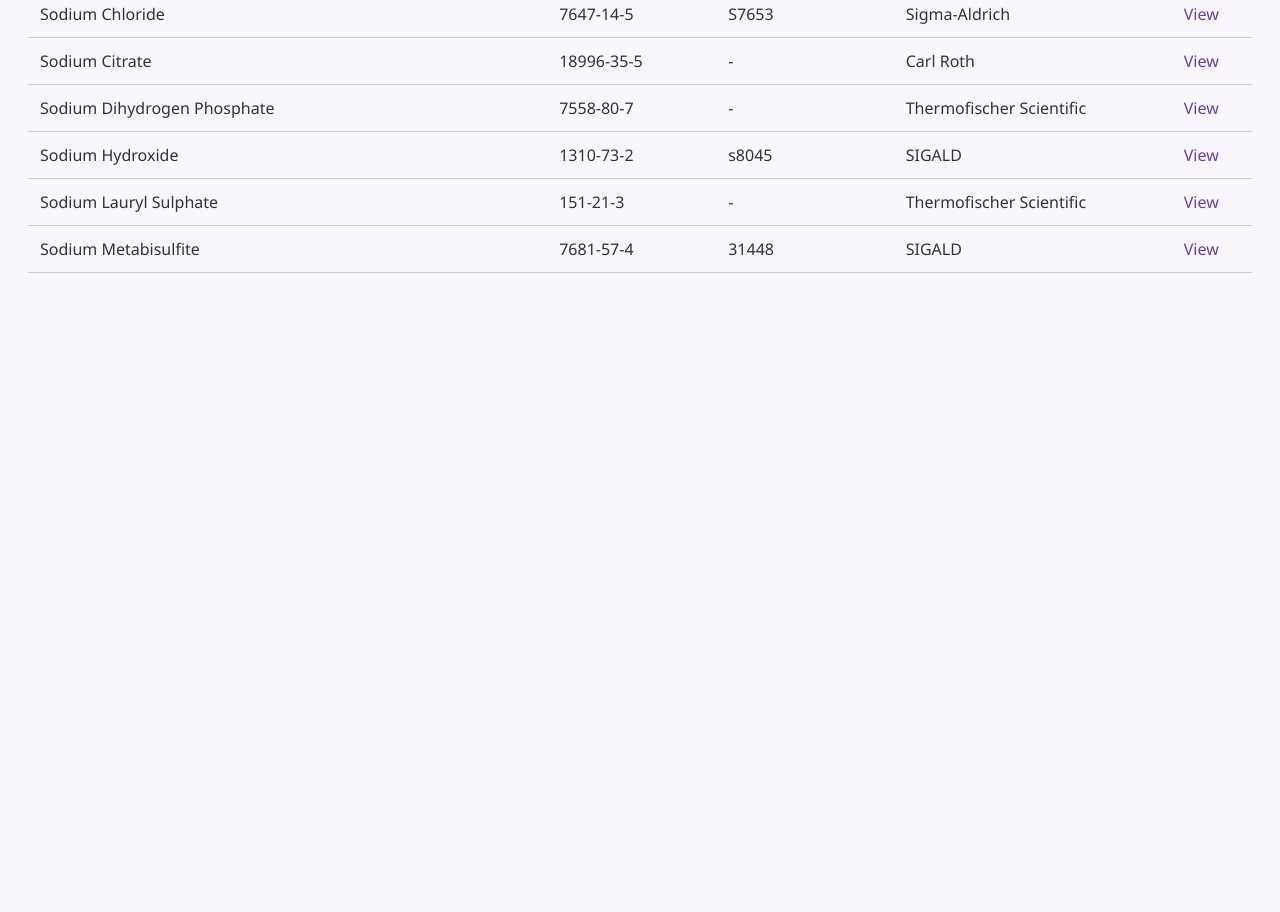
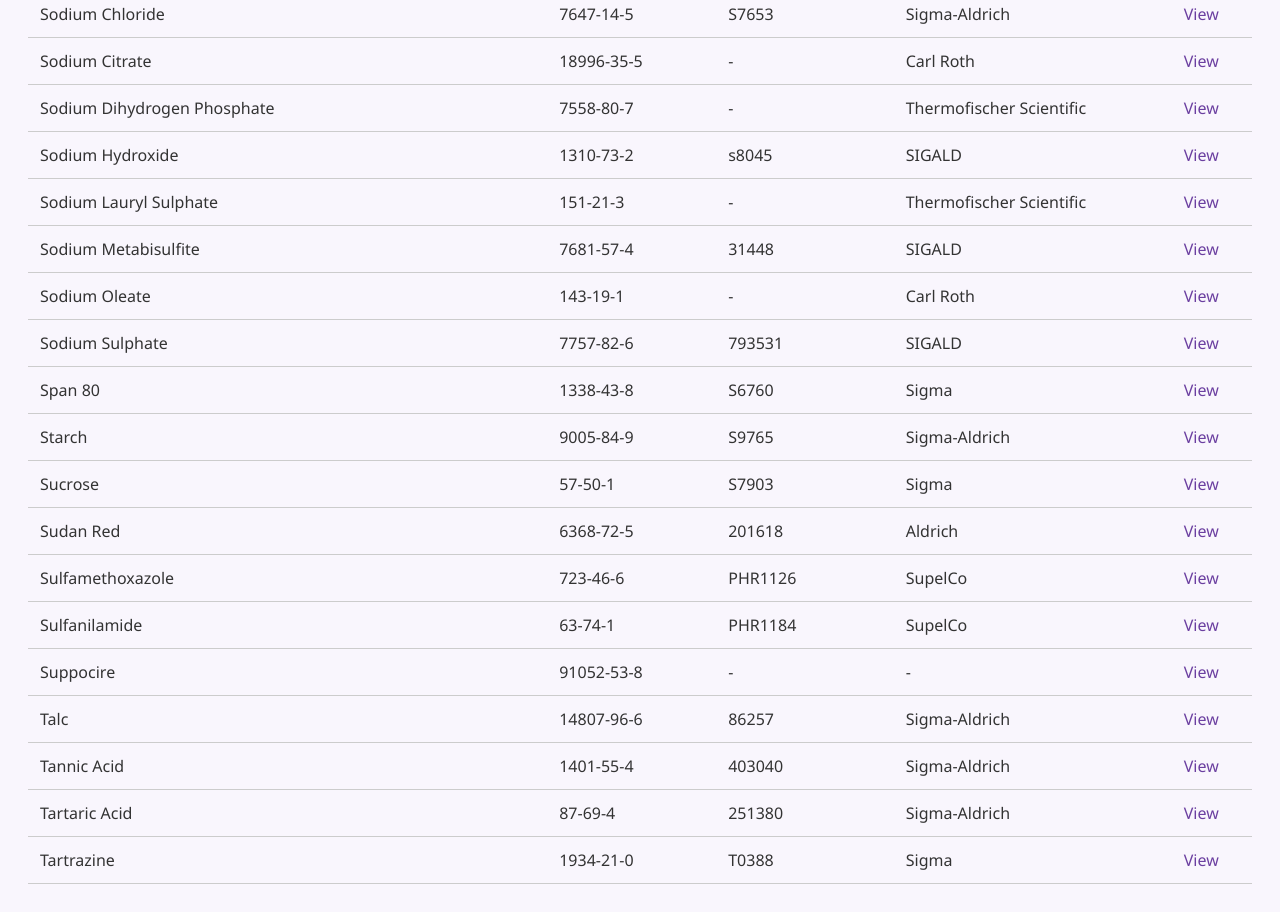
Before and after one commit to LungileBhungane/msd2, a plain HTML site: page index.html in a window 1280 px wide. Shown: the part 5637-6549 px from the top of the page. Before the commit the page ends 5938 px from the top, so only its background shows below. Drawn offline with Linux system fonts and the light colour scheme.

Commit message:
Update index.html

```diff
--- a/index.html
+++ b/index.html
@@ -837,6 +837,84 @@
         <td>SIGALD</td>
         <td><a href="SODIUMMETABISULFITE.pdf" target="_blank">View</a></td>
       </tr>
+    <td>Sodium Oleate</td>
+        <td>143-19-1</td>
+        <td>-</td>
+        <td>Carl Roth</td>
+        <td><a href="SODIUMOLEATE.pdf" target="_blank">View</a></td>
+      </tr>
+    <td>Sodium Sulphate</td>
+        <td>7757-82-6</td>
+        <td>793531</td>
+        <td>SIGALD</td>
+        <td><a href="SODIUMSULPHATE.pdf" target="_blank">View</a></td>
+      </tr>
+    <td>Span 80</td>
+        <td>1338-43-8</td>
+        <td>S6760</td>
+        <td>Sigma</td>
+        <td><a href="SPAN80.pdf" target="_blank">View</a></td>
+      </tr>
+    <td>Starch</td>
+        <td>9005-84-9</td>
+        <td>S9765</td>
+        <td>Sigma-Aldrich</td>
+        <td><a href="STARCH.pdf" target="_blank">View</a></td>
+      </tr>
+    <td>Sucrose</td>
+        <td>57-50-1</td>
+        <td>S7903</td>
+        <td>Sigma</td>
+        <td><a href="SUCROSE.pdf" target="_blank">View</a></td>
+      </tr>
+    <td>Sudan Red</td>
+        <td>6368-72-5</td>
+        <td>201618</td>
+        <td>Aldrich</td>
+        <td><a href="SUDANRED.pdf" target="_blank">View</a></td>
+      </tr>
+    <td>Sulfamethoxazole</td>
+        <td>723-46-6</td>
+        <td>PHR1126</td>
+        <td>SupelCo</td>
+        <td><a href="SULFAMETHOXAZOLE.pdf" target="_blank">View</a></td>
+      </tr>
+    <td>Sulfanilamide</td>
+        <td>63-74-1</td>
+        <td>PHR1184</td>
+        <td>SupelCo</td>
+        <td><a href="SULFANILAMIDE.pdf" target="_blank">View</a></td>
+      </tr>
+    <td>Suppocire</td>
+        <td>91052-53-8</td>
+        <td>-</td>
+        <td>-</td>
+        <td><a href="SUPPOCIRE.pdf" target="_blank">View</a></td>
+      </tr>
+    <td>Talc</td>
+        <td>14807-96-6</td>
+        <td>86257</td>
+        <td>Sigma-Aldrich</td>
+        <td><a href="TALC.pdf" target="_blank">View</a></td>
+      </tr>
+    <td>Tannic Acid</td>
+        <td>1401-55-4</td>
+        <td>403040</td>
+        <td>Sigma-Aldrich</td>
+        <td><a href="TANNICACID.pdf" target="_blank">View</a></td>
+      </tr>
+    <td>Tartaric Acid</td>
+        <td>87-69-4</td>
+        <td>251380</td>
+        <td>Sigma-Aldrich</td>
+        <td><a href="TARTARICACID.pdf" target="_blank">View</a></td>
+      </tr>
+    <td>Tartrazine</td>
+        <td>1934-21-0</td>
+        <td>T0388</td>
+        <td>Sigma</td>
+        <td><a href="TARTRAZINE.pdf" target="_blank">View</a></td>
+      </tr>
     </tbody>
   </table>
 
```
